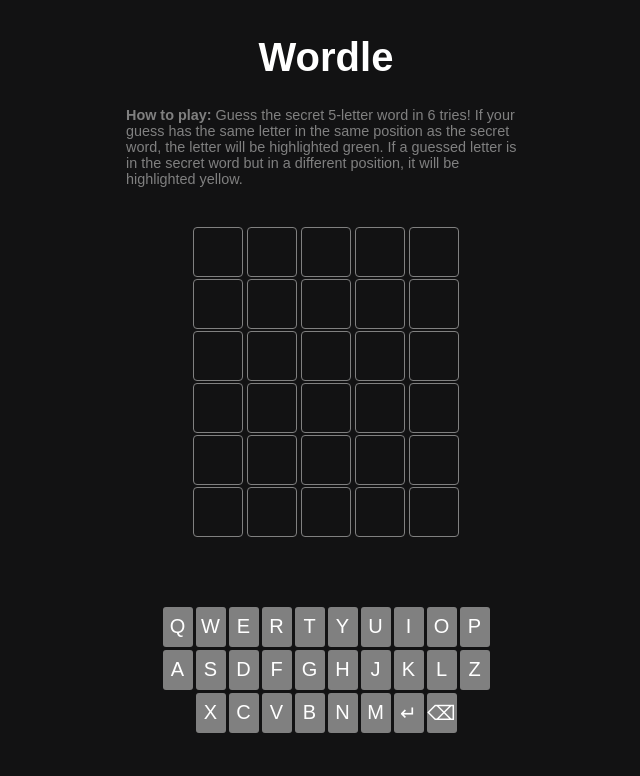
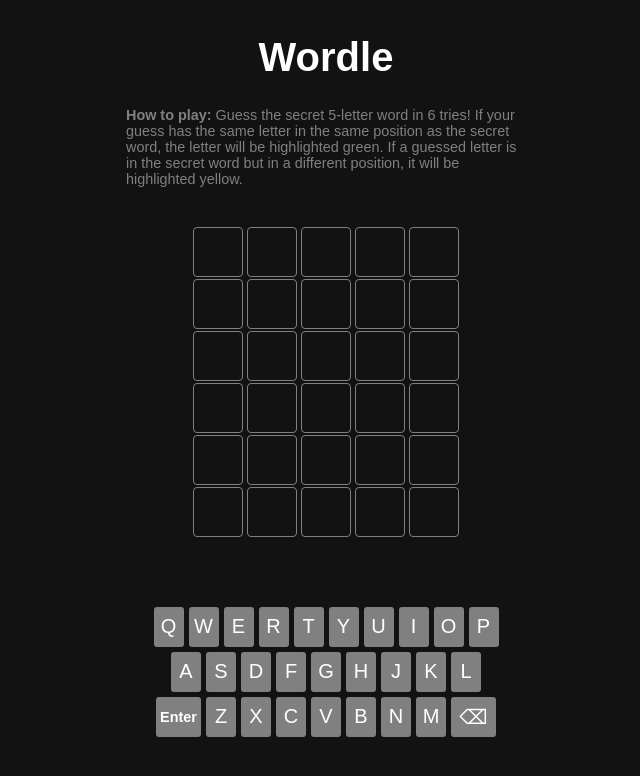
Before and after one commit to dmaresza/React-Projects, a React (Vite) app in the folder wordle/: page / in a window 1280 px wide. Shown: the top 776 px of the page, without its empty margins (314-954 px from the left). Built offline with nearby package versions, Linux system fonts and the light colour scheme.

Commit message:
Fixed styling so keyboard buttons would look like a normal keyboard

```diff
--- a/wordle/src/App.jsx
+++ b/wordle/src/App.jsx
@@ -18,6 +18,7 @@
 
   // Other values
   const alphabet = "qwertyuiopasdfghjklzxcvbnm";
+  const keyboard = "qwertyuiopasdfghjkl↵zxcvbnm⌫";
   const quotes = ['Genius', 'Magnificent', 'Impressive', 'Splendid', 'Great', 'Phew'];
 
   const backspaceRef = useRef(backspace);
@@ -55,7 +56,10 @@
       <Guess currentGuess={currentGuess} guessCount={guessCount} id={5} prevGuesses={prevGuesses} currentWord={currentWord} />
     </>
 
-  const keyboardElements = alphabet.split("").map(letter => {
+  const rows = [keyboard.slice(0, 10), keyboard.slice(10, 19), keyboard.slice(19)];
+  const keyboardElements = rows.map((row, index) => {
+    return <div key={index} className="keyboard-row">
+      {row.split("").map(letter => {
         let className = "";
         const tempArray = prevGuesses.flat();
         if (tempArray.some((char, index) => currentWord[index % 5] === char && char === letter)) {
@@ -67,8 +71,19 @@
         else if (guessedLetters.includes(letter) && !currentWord.includes(letter)) {
           className = "wrong";
         }
-    return < button style={{ gridArea: { letter } }} key={letter} className={className} disabled={isGameOver} onClick={() => guessLetter(letter)
-    }> {letter.toUpperCase()}</button >
+        if (letter == "⌫") {
+          return <button key={letter} className="backspace" disabled={isGameOver} onClick={() => backspace()}>⌫</button>
+        }
+        else if (letter == "↵") {
+          return <button key={letter} className="enter" disabled={isGameOver} onClick={() => submit()}>Enter</button>
+        }
+        else {
+          return <button key={letter} className={className} disabled={isGameOver} onClick={() => guessLetter(letter)}>
+            {letter.toUpperCase()}
+          </button>
+        }
+      })}
+    </div>
   });
 
   // Functions
@@ -120,8 +135,6 @@
       </section>
       <section className="keyboard">
         {keyboardElements}
-        <button disabled={isGameOver} onClick={() => submit()}>↵</button>
-        <button disabled={isGameOver} onClick={() => backspace()}>⌫</button>
       </section>
       {isGameOver && <button className="new-game" onClick={() => newGame()}>Play Again</button>}
     </main>
--- a/wordle/src/index.css
+++ b/wordle/src/index.css
@@ -82,13 +82,19 @@
 
 .keyboard {
   display: flex;
-  flex-wrap: wrap;
+  flex-direction: column;
   justify-content: center;
-  gap: 3px;
+  gap: 5px;
   max-width: 350px;
 }
 
-.keyboard>button {
+.keyboard-row {
+  display: flex;
+  justify-content: center;
+  gap: 5px;
+}
+
+.keyboard-row>button {
   background-color: gray;
   color: white;
   border: none;
@@ -102,15 +108,25 @@
   justify-content: center;
 }
 
-.keyboard>button.correct {
+.keyboard-row>button.backspace {
+  width: 45px;
+}
+
+.keyboard-row>button.enter {
+  width: 45px;
+  font-size: 0.9rem;
+  font-weight: bold;
+}
+
+.keyboard-row>button.correct {
   background-color: #339933;
 }
 
-.keyboard>button.close {
+.keyboard-row>button.close {
   background-color: #dddd00;
 }
 
-.keyboard>button.wrong {
+.keyboard-row>button.wrong {
   background-color: darkslategray;
 }
 
```
Lines whose indentation alone changed are shown as unchanged.
